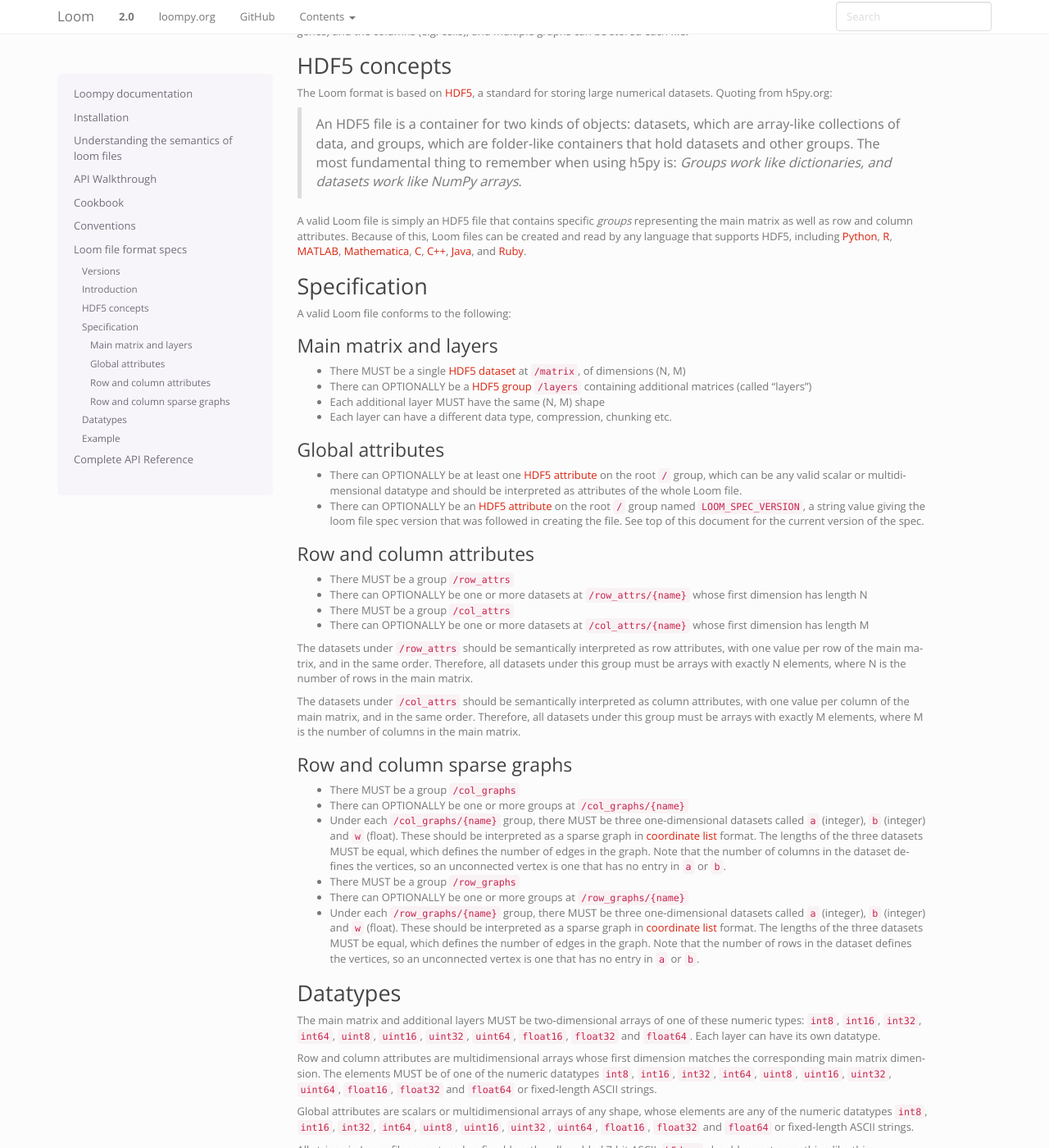
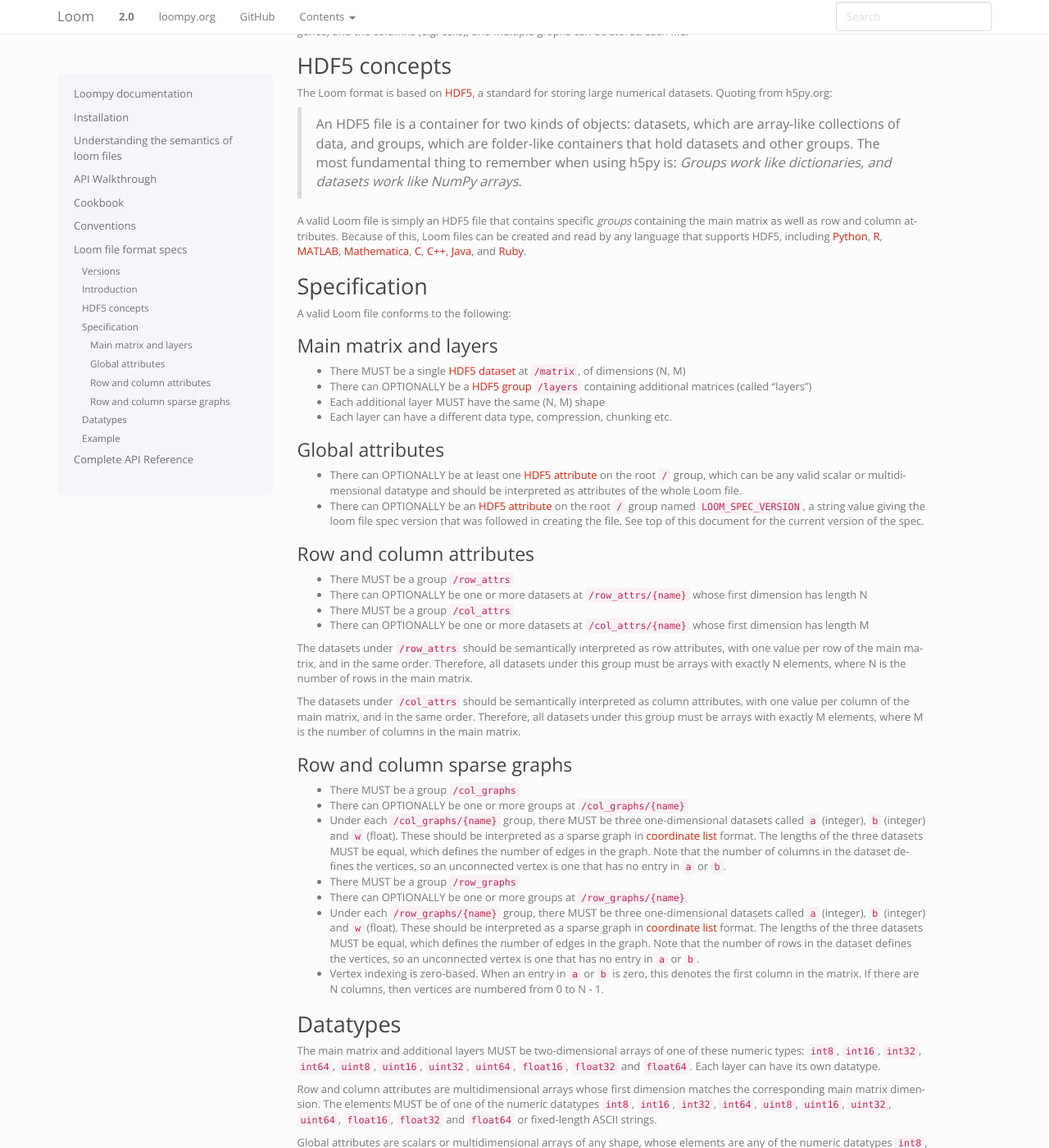
Before and after one commit to linnarsson-lab/loompy, a Sphinx documentation site: the page built from doc/format/index.rst, in a window 1280 px wide and 1400 px high, scrolled down 514 px. Shown: the whole window at 82% size. Built offline with Sphinx 7.4.7, drawn with Linux system fonts in a browser that asks for light colours.

Commit message:
Update index.rst

```diff
--- a/doc/format/index.rst
+++ b/doc/format/index.rst
@@ -61,7 +61,7 @@ standard for storing large numerical datasets. Quoting from h5py.org:
     dictionaries, and datasets work like NumPy arrays*.
 
 A valid Loom file is simply an HDF5 file that contains specific
-*groups* representing the main matrix as well as row and column
+*groups* containing the main matrix as well as row and column
 attributes. Because of this, Loom files can be created and read by
 any language that supports HDF5, including `Python <http://h5py.org>`__,
 `R <http://bioconductor.org/packages/release/bioc/html/rhdf5.html>`__,
@@ -144,6 +144,8 @@ Row and column sparse graphs
    format. The lengths of the three datasets MUST be equal, which defines the number
    of edges in the graph. Note that the number of rows in the dataset defines
    the vertices, so an unconnected vertex is one that has no entry in ``a`` or ``b``.
+-  Vertex indexing is zero-based. When an entry in ``a`` or ``b`` is zero, this denotes the first column
+   in the matrix. If there are N columns, then vertices are numbered from 0 to N - 1.
 
 Datatypes
 ---------
```
